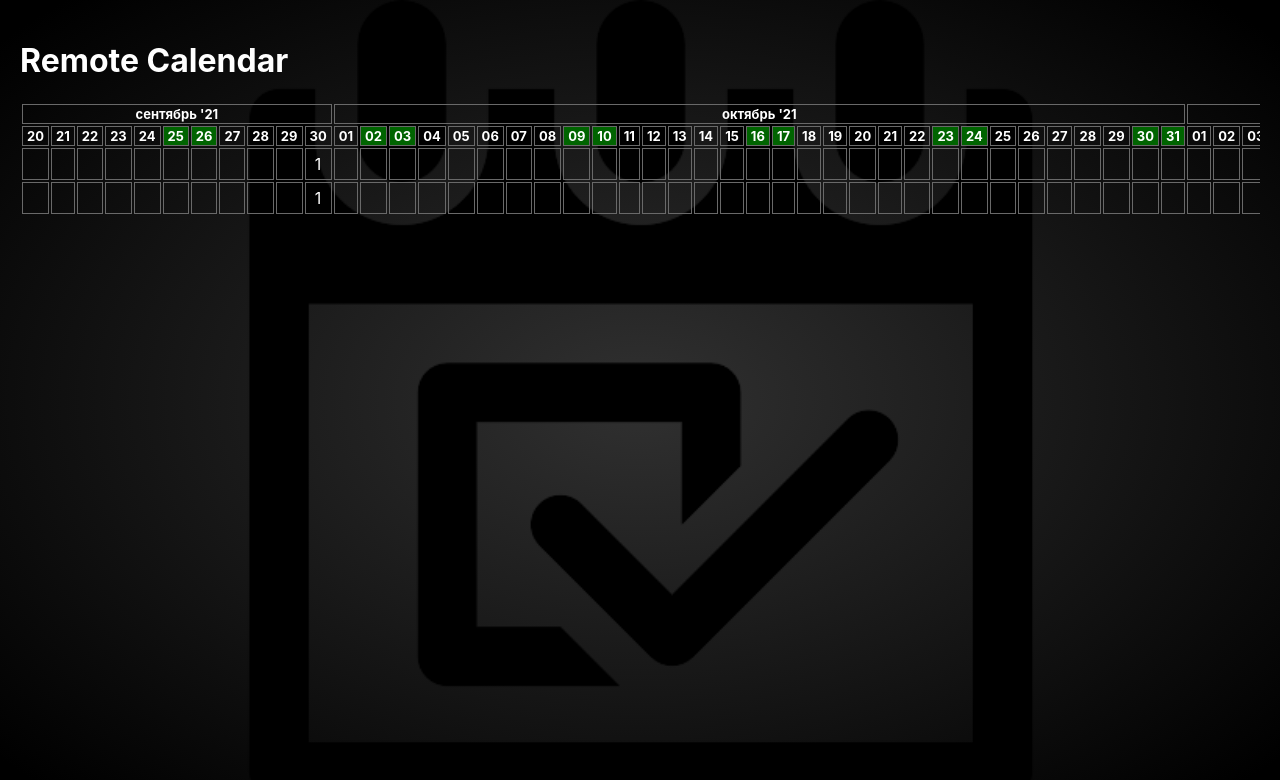
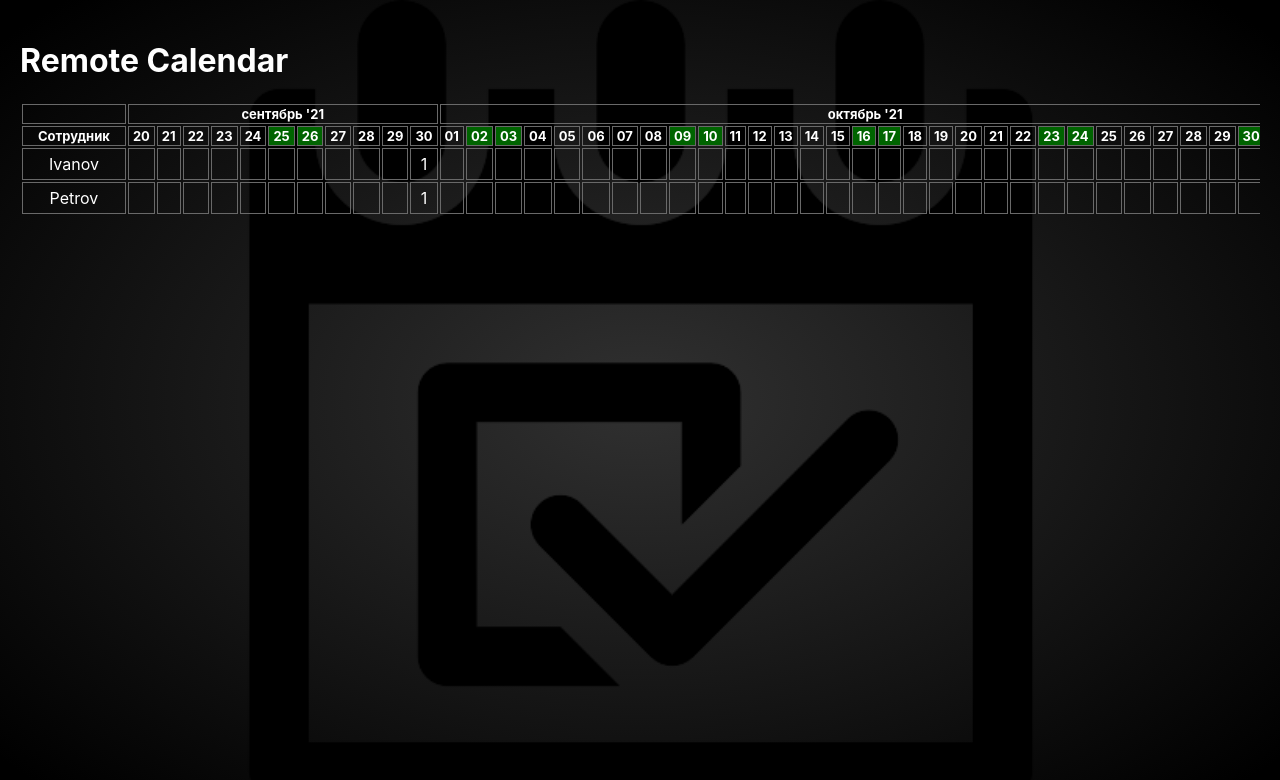
Before and after one commit to SDen4/remote_calendar, a React (Create React App) app: page / in a window 1280 px wide. Shown: the top 780 px of the page. Built offline with nearby package versions, Linux system fonts and the light colour scheme.

Commit message:
add col for staff

```diff
--- a/src/components/Calendar/assets/columns.module.css
+++ b/src/components/Calendar/assets/columns.module.css
@@ -18,3 +18,8 @@
 .weekend:hover {
   background-color: darkgreen;
 }
+
+.headerFirstCol {
+  padding-left: 15px;
+  padding-right: 15px;
+}
--- a/src/components/Calendar/assets/columns.tsx
+++ b/src/components/Calendar/assets/columns.tsx
@@ -9,7 +9,12 @@ import styles from './columns.module.css';
 const datesRange = dateGenerator();
 
 let monthDays: any = [];
-const columns: any = [];
+const columns: any = [
+  {
+    Header: <div className={styles.headerFirstCol}>Сотрудник</div>,
+    accessor: 'name',
+  },
+];
 
 for (let i = 0; i < datesRange.length; i++) {
   let currDayMonth = datesRange[i].date.slice(3, 5);
--- a/src/components/Calendar/assets/data.ts
+++ b/src/components/Calendar/assets/data.ts
@@ -1,8 +1,10 @@
 const data: any = [
   {
+    name: 'Ivanov',
     accessor_300921: 1,
   },
   {
+    name: 'Petrov',
     accessor_300921: 1,
   },
 ];
```
